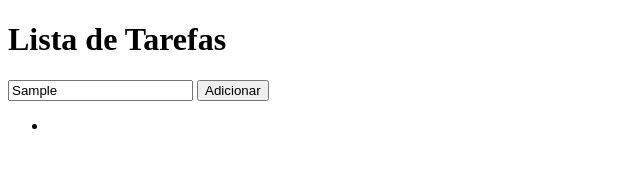
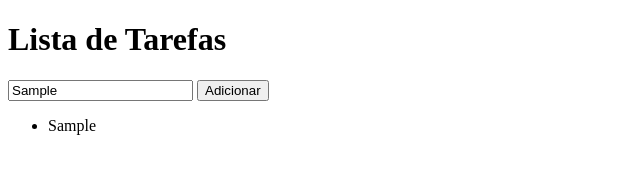
Before and after one commit to Ninzinhu/Lista-de-Tarefa, a plain HTML site: page public/index.html in a window 1280 px wide. Both pictures are taken after typing "Sample" into the empty fields and a click on the button "Adicionar". Shown: the full height of the page, 0-640 px from the left. Drawn offline with Linux system fonts and the light colour scheme.

Commit message:
chore: add new task in HTML

```diff
--- a/public/index.html
+++ b/public/index.html
@@ -18,7 +18,7 @@
 
       <section>
         <ul id="todo-list-ul">
-          <li></li>
+
         </ul>
       </section>
 
--- a/public/scripts/index.js
+++ b/public/scripts/index.js
@@ -2,17 +2,24 @@ const form = document.querySelector("#Todo-form");
 const taskTitleinput = document.querySelector("#task-title-input");
 const todoListUl = document.querySelector("#todo-list-ul");
 
+let tasks = [];
 
-form.addEventListener('submit', (submit)=> {
-  submit.preventDefault() // Evita o comportamento padrão de recarregar a pagina ao submeter o form
+form.addEventListener("submit", (submit) => {
+  submit.preventDefault(); // Evita o comportamento padrão de recarregar a pagina ao submeter o form
 
- const taskTitle = taskTitleinput.value
+  const taskTitle = taskTitleinput.value;
 
- if (taskTitle.length < 3){
-  alert('Sua tarefa precisa ter pelo menos 3 caracteres.')
-  return;
+  if (taskTitle.length < 3) {
+    alert("Sua tarefa precisa ter pelo menos 3 caracteres.");
+    return;
+  }
 
+  // Adicionando a nova tarefa no Array de tasks
+  tasks.push(taskTitle);
 
- }
+  // Adicionando a nova tarefa no HTML
+  const li = document.createElement("li");
+  li.textContent = taskTitle; // <li>Tarefa2</li>
 
-})
+  todoListUl.appendChild(li);
+});
```
